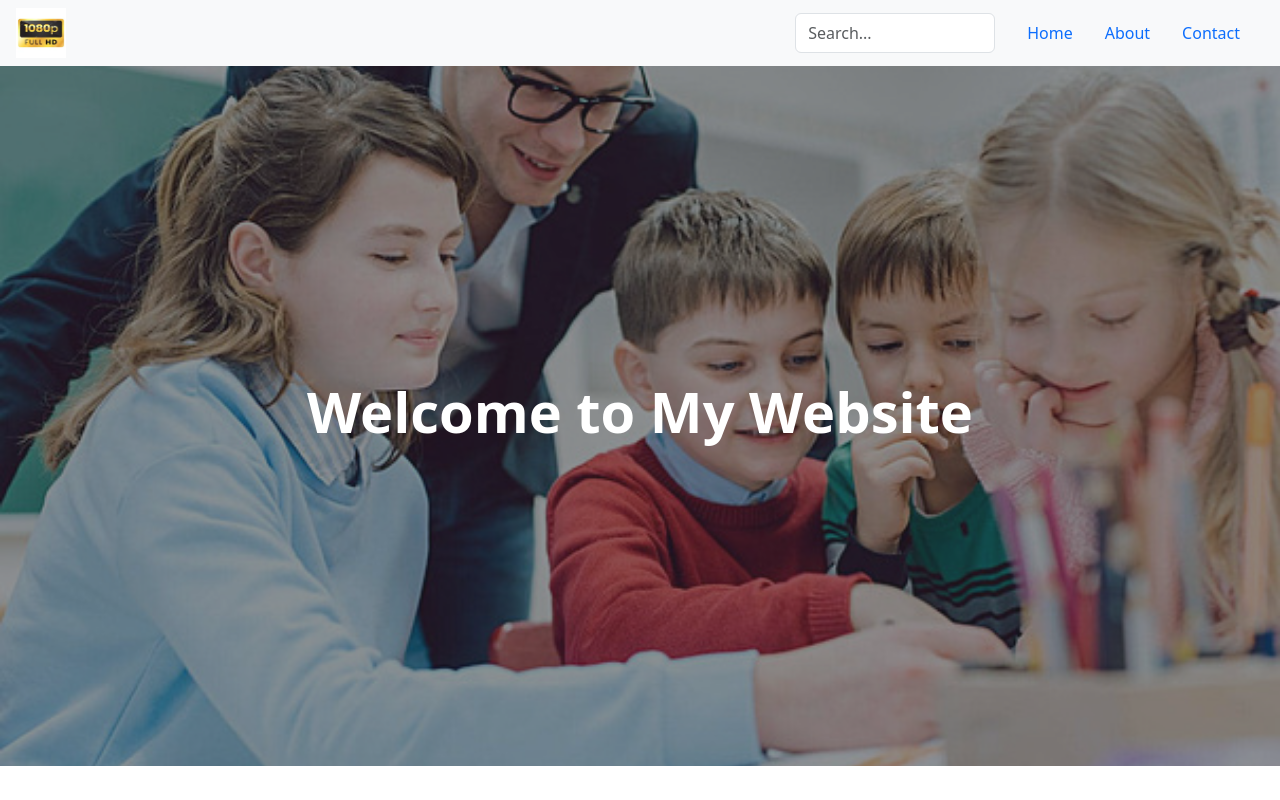
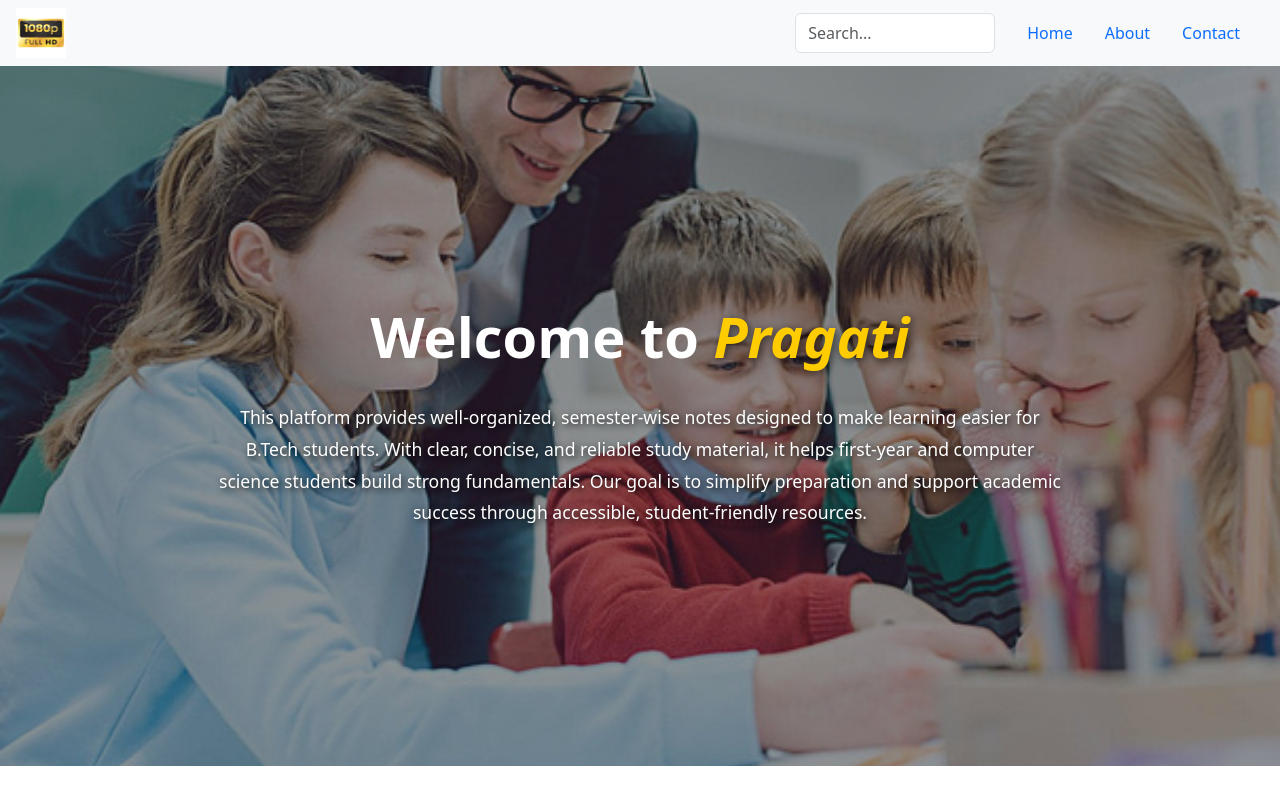
Before and after one commit to Ajayy-Singh/Pragati---An-Educational-Website, a React (Vite) app in the folder Pragati_Frontend/: page / in a window 1280 px wide. Shown: the top 800 px of the page. Built offline with nearby package versions, Linux system fonts and the light colour scheme.

Commit message:
pragati added

```diff
--- a/Pragati_Frontend/src/components/Hero.jsx
+++ b/Pragati_Frontend/src/components/Hero.jsx
@@ -25,9 +25,21 @@ const Hero = () => {
         style={{ objectFit: "cover" }}
       />
 
-      {/* Overlay with Text */}
-      <div className="position-absolute top-0 start-0 w-100 h-100 d-flex justify-content-center align-items-center bg-dark bg-opacity-50">
-        <h1 className="text-white display-4 fw-bold">Welcome to My Website</h1>
+      {/* Overlay */}
+      <div className="position-absolute top-0 start-0 w-100 h-100 d-flex flex-column justify-content-center align-items-center text-center bg-dark bg-opacity-50 px-3">
+        <h1 className="text-white display-4 fw-bold">
+          Welcome to <span className="brand-name">Pragati</span>
+        </h1>
+
+        {/* Paragraph Container */}
+        <div className="hero-desc-box mt-4">
+          <p className="hero-desc">
+            This platform provides well-organized, semester-wise notes designed to make learning easier
+            for B.Tech students. With clear, concise, and reliable study material, it helps first-year
+            and computer science students build strong fundamentals. Our goal is to simplify preparation
+            and support academic success through accessible, student-friendly resources.
+          </p>
+        </div>
       </div>
     </div>
   );
--- a/Pragati_Frontend/src/index.css
+++ b/Pragati_Frontend/src/index.css
@@ -2,3 +2,21 @@
   height: 90vh; /* 70% of viewport height */
   max-height: 700px; /* optional limit */
 }
+
+
+/* hero-section */
+/* Hero.css */
+.brand-name {
+  color: #ffcc00; /* Golden */
+  text-shadow: 2px 2px 8px rgba(0, 0, 0, 0.6);
+  font-style: italic;
+}
+
+.hero-desc {
+  color: #ffffff;  /* Pure white text */
+  font-size: 1.1rem; /* Slightly larger */
+  line-height: 1.8;
+  max-width: 850px; /* Wider for clarity */
+  margin: 0 auto;
+  text-shadow: 2px 2px 6px rgba(0, 0, 0, 0.8); /* glow effect */
+}
```
